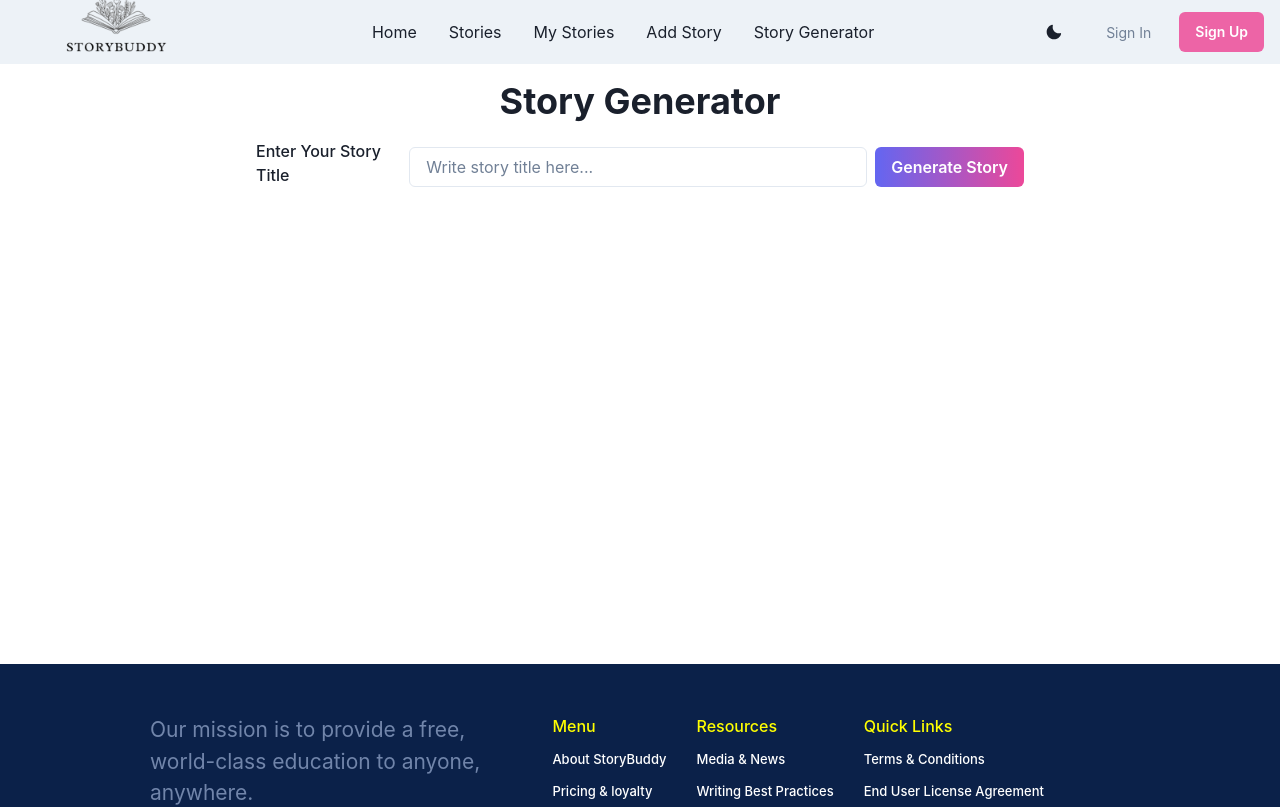
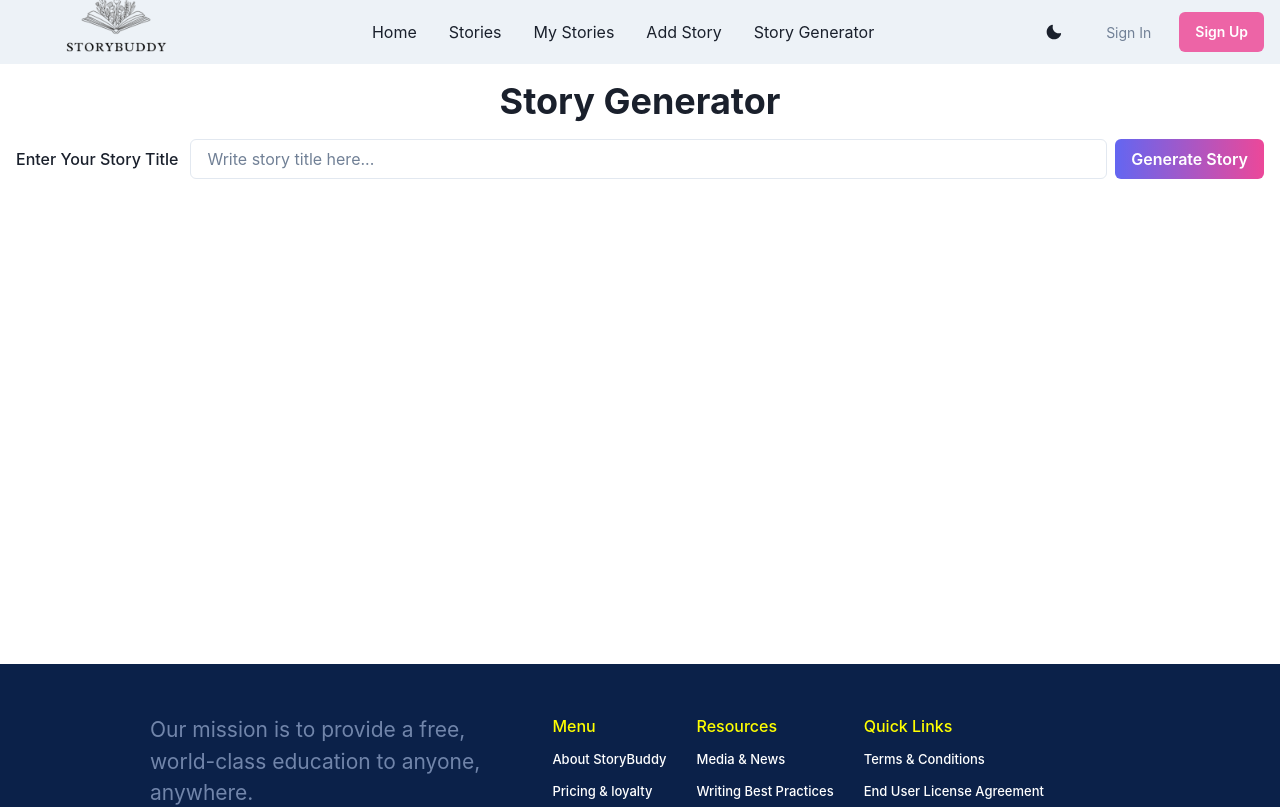
Before and after one commit to Dayasagar301/StoryBuddy, a React (Vite) app in the folder Frontend/storybuddy/: page /storygenerator in a window 1280 px wide. Shown: the top 807 px of the page. Built offline with nearby package versions, Linux system fonts and the light colour scheme.

Commit message:
project   updated

```diff
--- a/Frontend/storybuddy/src/Pages/StoryAi/Story.jsx
+++ b/Frontend/storybuddy/src/Pages/StoryAi/Story.jsx
@@ -178,19 +178,29 @@ const Story = () => {
     };
 
     return (
-        <Container centerContent p={4} minHeight={"600px"} maxWidth="800px">
+        <Container centerContent p={4} minHeight={"600px"} maxWidth="100%">
             <Box textAlign="center" width="100%">
                 <Heading mb={4}>Story Generator</Heading>
                 <form onSubmit={generateStory}>
-                    <VStack spacing={4} alignItems="center">
-                        <FormControl id="story-title" display="flex" alignItems="center">
-                            <FormLabel flex="1">Enter Your Story Title</FormLabel>
+                    <VStack spacing={2} alignItems="center">
+                        <FormControl
+                            id="story-title"
+                            display="flex"
+                            alignItems={{ base: "flex-start", md: "center" }}
+                            flexDirection={{ base: "column", md: "row" }}
+                            w="100%"
+                            mb={1}
+                        >
+                            <FormLabel gap={2} mb={0}>
+                                Enter Your Story Title
+                            </FormLabel>
                             <Input
                                 value={title}
                                 onChange={(e) => setTitle(e.target.value)}
                                 required
                                 placeholder="Write story title here..."
                                 flex="3"
+                                mb={0}
                             />
                             <Button
                                 type="submit"
@@ -199,7 +209,8 @@ const Story = () => {
                                 isLoading={isLoading}
                                 loadingText="Generating..."
                                 disabled={isLoading}
-                                ml={2}
+                                ml={{ md: 2 }}
+                                mt={{ base: 2, md: 0 }}
                             >
                                 {isLoading ? "Generating..." : "Generate Story"}
                             </Button>
@@ -231,9 +242,9 @@ const Story = () => {
                                 <Text mt={2} whiteSpace="pre-wrap">
                                     {renderHighlightedText()}
                                 </Text>
-                                <Flex mt={4}>
+                                <Flex mt={4} flexDirection={{ base: "column", md: "row" }}>
                                     <Spacer />
-                                    <Stack direction="row" spacing={4}>
+                                    <Stack direction={{ base: "column", md: "row" }} spacing={4} mt={{ base: 4, md: 0 }}>
                                         <Tooltip label={isSpeaking ? "Stop Speaking" : "Speak Story"}>
                                             <IconButton
                                                 icon={isSpeaking ? <FiVolumeX /> : <FiVolume2 />}
```
